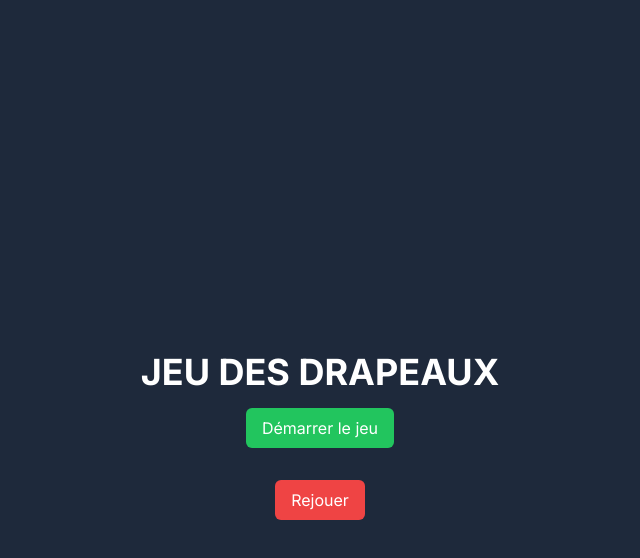
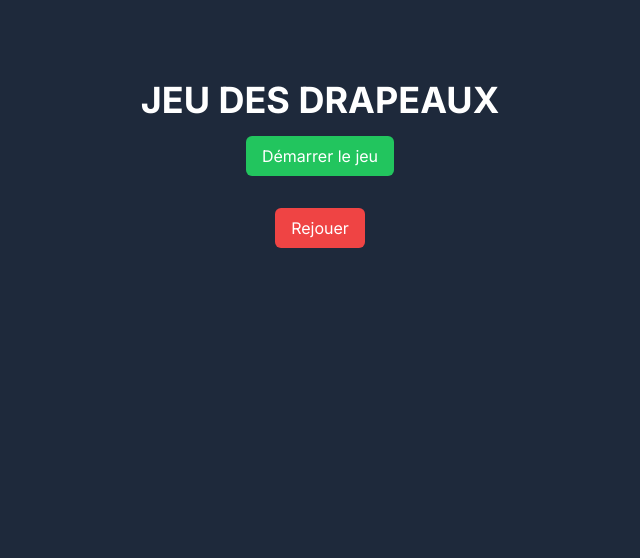
Before and after one commit to mikeheul/next-flags-game, a Next.js app: page /game in a window 1280 px wide. Shown: the top 558 px of the page, without its empty margins (320-960 px from the left). Built offline with nearby package versions, Linux system fonts and the light colour scheme.

Commit message:
Update vertical position

```diff
--- a/app/game/page.tsx
+++ b/app/game/page.tsx
@@ -139,7 +139,7 @@ const FlagGame = () => {
     };
 
     return (
-        <div className="flex flex-col text-center items-center justify-center min-h-screen py-2 px-3 bg-slate-800 pt-20">
+        <div className="flex flex-col text-center items-center min-h-screen py-2 px-3 bg-slate-800 pt-20">
             <h1 className="text-4xl uppercase font-bold mb-4 text-white">Jeu des drapeaux</h1>
             {currentFlag ? (
                 <>
```
